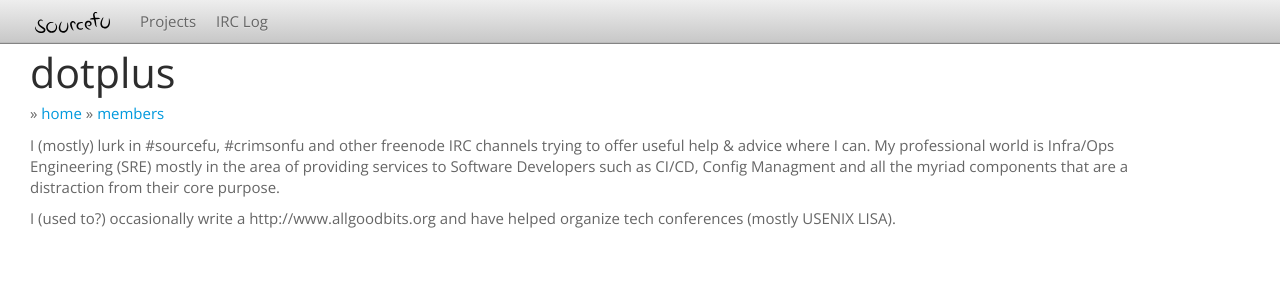
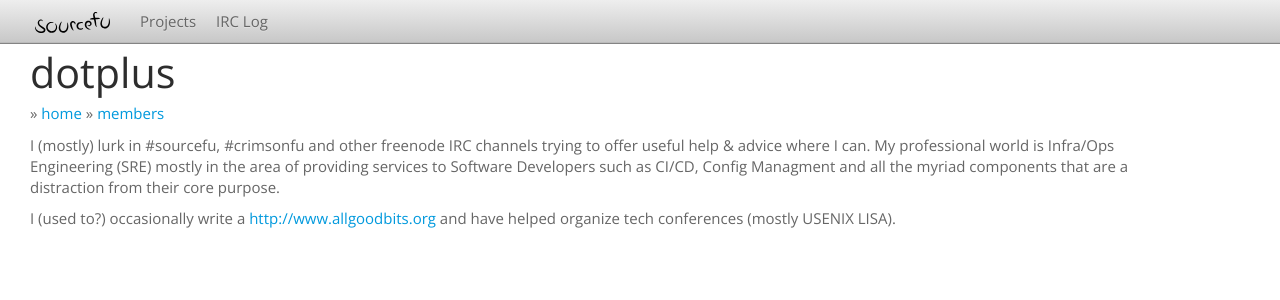
Before and after one commit to sourcefu/sourcefu.github.com, a Jekyll site: the page built from members/dotplus/index.md, in a window 1280 px wide. Shown: the top 300 px of the page. Built offline with Jekyll 4.4.1, drawn with Linux system fonts in a browser that asks for light colours; Markdown is read by kramdown in place of the engine named in the settings.

Commit message:
work around for #8

```diff
--- a/members/dotplus/index.md
+++ b/members/dotplus/index.md
@@ -5,4 +5,4 @@ layout: default
 I (mostly) lurk in #sourcefu, #crimsonfu and other freenode IRC channels trying to offer useful help & advice where I can.
 My professional world is Infra/Ops Engineering (SRE) mostly in the area of providing services to Software Developers such as CI/CD, Config Managment and all the myriad components that are a distraction from their core purpose.
 
-I (used to?) occasionally write a http://www.allgoodbits.org and have helped organize tech conferences (mostly USENIX LISA).
+I (used to?) occasionally write a <http://www.allgoodbits.org> and have helped organize tech conferences (mostly USENIX LISA).
```
